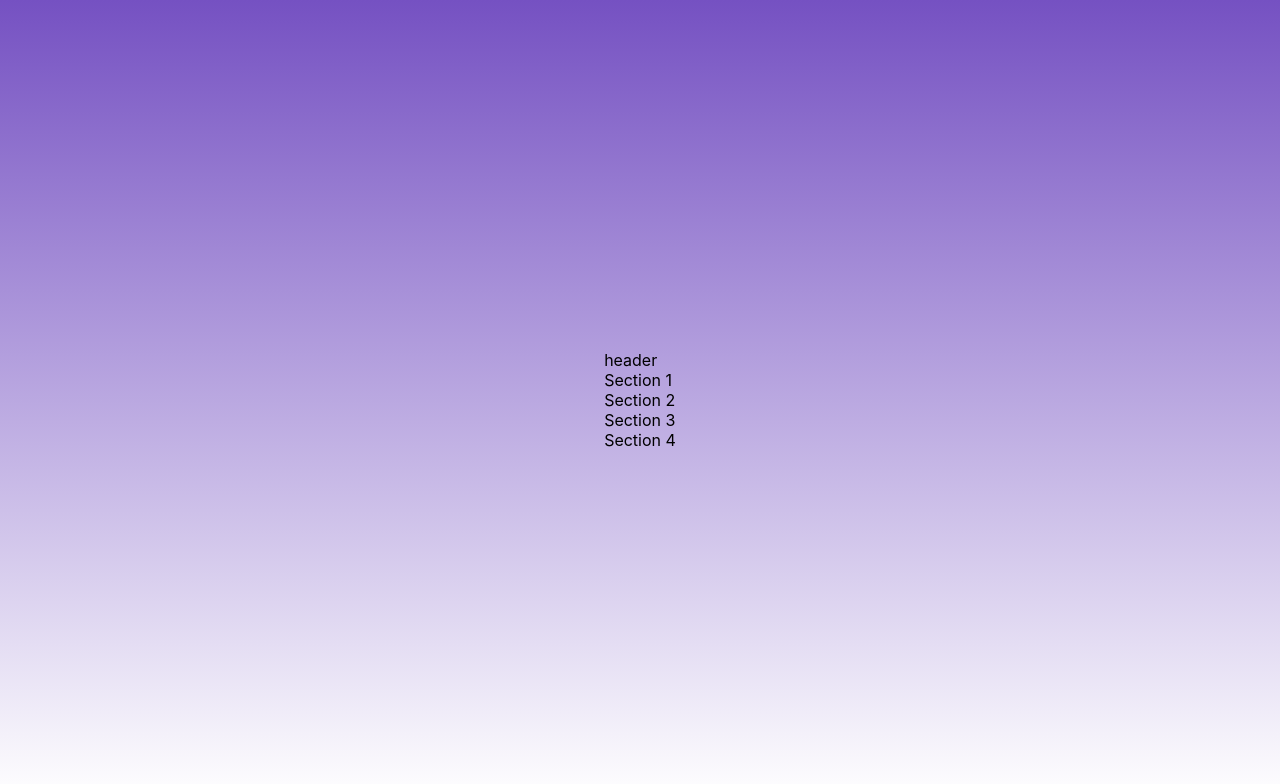
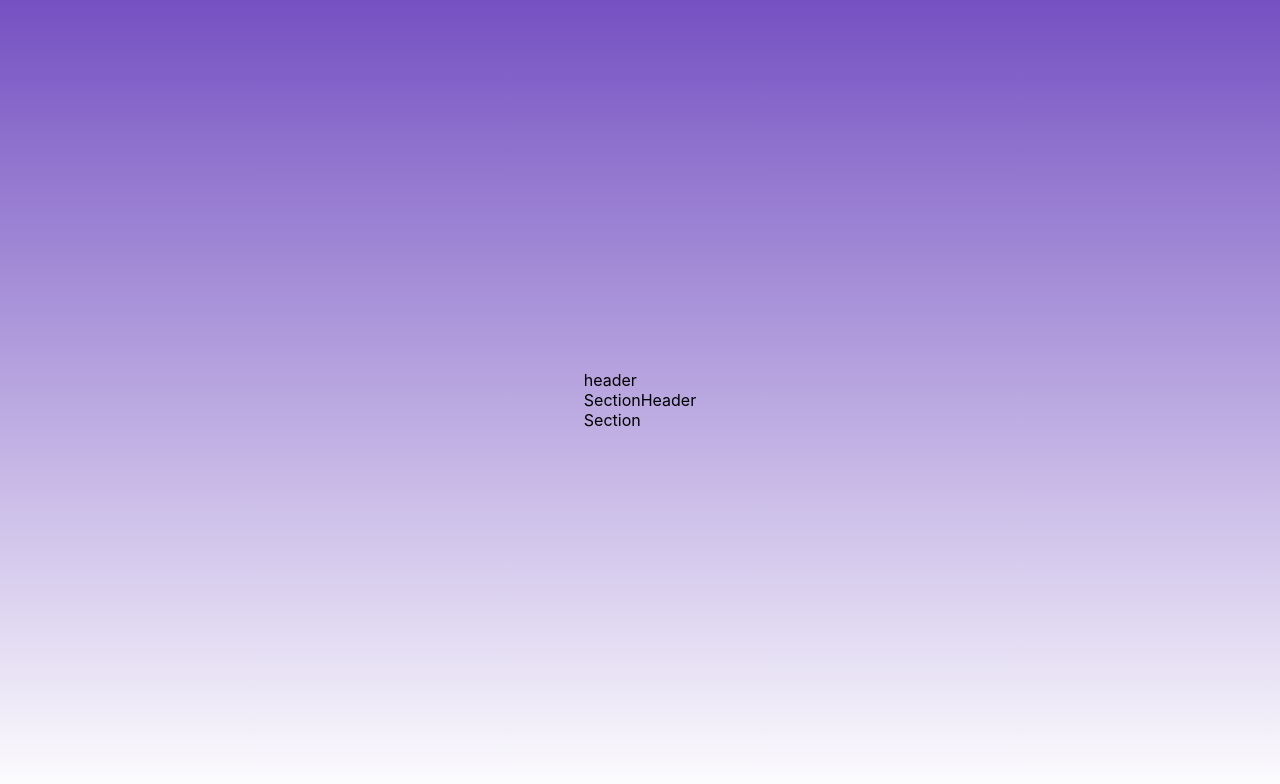
Before and after one commit to draxart7-ai/portfolio-01, a React (Vite) app: page / in a window 1280 px wide. Shown: the top 784 px of the page. Built offline with nearby package versions, Linux system fonts and the light colour scheme; no server answers; what aws-amplify would draw is missing.

Commit message:
add base app provider

```diff
--- a/src/App.tsx
+++ b/src/App.tsx
@@ -1,19 +1,20 @@
-import type { Schema } from "../amplify/data/resource";
-import { generateClient } from "aws-amplify/data";
 import { Header } from "./components/header";
+import { Section } from "./components/section";
 import "./App.css";
-
-const client = generateClient<Schema>();
+import { AppProvider } from "./providers/app-provider";
 
 function App() {
   return (
-    <main>
-      <Header />
-      <div>Section 1 </div>
-      <div>Section 2 </div>
-      <div>Section 3 </div>
-      <div>Section 4 </div>
-    </main>
+    <AppProvider>
+      <main>
+        <div className="header">
+          <Header />
+        </div>
+        <div className="content">
+          <Section />
+        </div>
+      </main>
+    </AppProvider>
   );
 }
 
--- a/src/components/header.tsx
+++ b/src/components/header.tsx
@@ -1,3 +1,7 @@
+import { useTheme } from "../providers/app-context"; // Use the custom hook
+
 export const Header = () => {
+  const { theme, toggleTheme } = useTheme();
+  console.log({ theme, toggleTheme });
   return <div>header</div>;
 };
--- /dev/null
+++ b/src/components/section-header.tsx
@@ -0,0 +1,3 @@
+export const SectionHeader = () => {
+  return <div>SectionHeader</div>;
+};
--- /dev/null
+++ b/src/components/section.tsx
@@ -0,0 +1,9 @@
+import { SectionHeader } from "./section-header";
+export const Section = () => {
+  return (
+    <div>
+      <SectionHeader />
+      Section
+    </div>
+  );
+};
--- /dev/null
+++ b/src/providers/app-context.ts
@@ -0,0 +1,11 @@
+// AppContext.js
+import { createContext, useContext } from "react";
+
+// Create the context with a default value (optional, but good practice)
+export const AppContext = createContext({
+  theme: "light",
+  toggleTheme: () => {},
+});
+
+// Create a custom hook for easier consumption (optional but recommended)
+export const useTheme = () => useContext(AppContext);
--- /dev/null
+++ b/src/providers/app-provider.tsx
@@ -0,0 +1,27 @@
+// AppProvider.js
+import React, { useState } from "react";
+import { AppContext } from "./app-context";
+
+interface AppProviderProps {
+  children: React.ReactNode;
+}
+
+export const AppProvider = ({ children }: AppProviderProps) => {
+  const [theme, setTheme] = useState("light");
+
+  const toggleTheme = () => {
+    setTheme((prevTheme) => (prevTheme === "light" ? "dark" : "light"));
+  };
+
+  // The value prop is crucial; it holds the data and functions you want to share
+  const contextValue = {
+    theme,
+    toggleTheme,
+  };
+
+  return (
+    <AppContext.Provider value={contextValue}>
+      <div className={`app-theme-${theme}`}>{children}</div>
+    </AppContext.Provider>
+  );
+};
```
Also changed, not shown: 1 other file (tests, documents, lock files or other folders).
